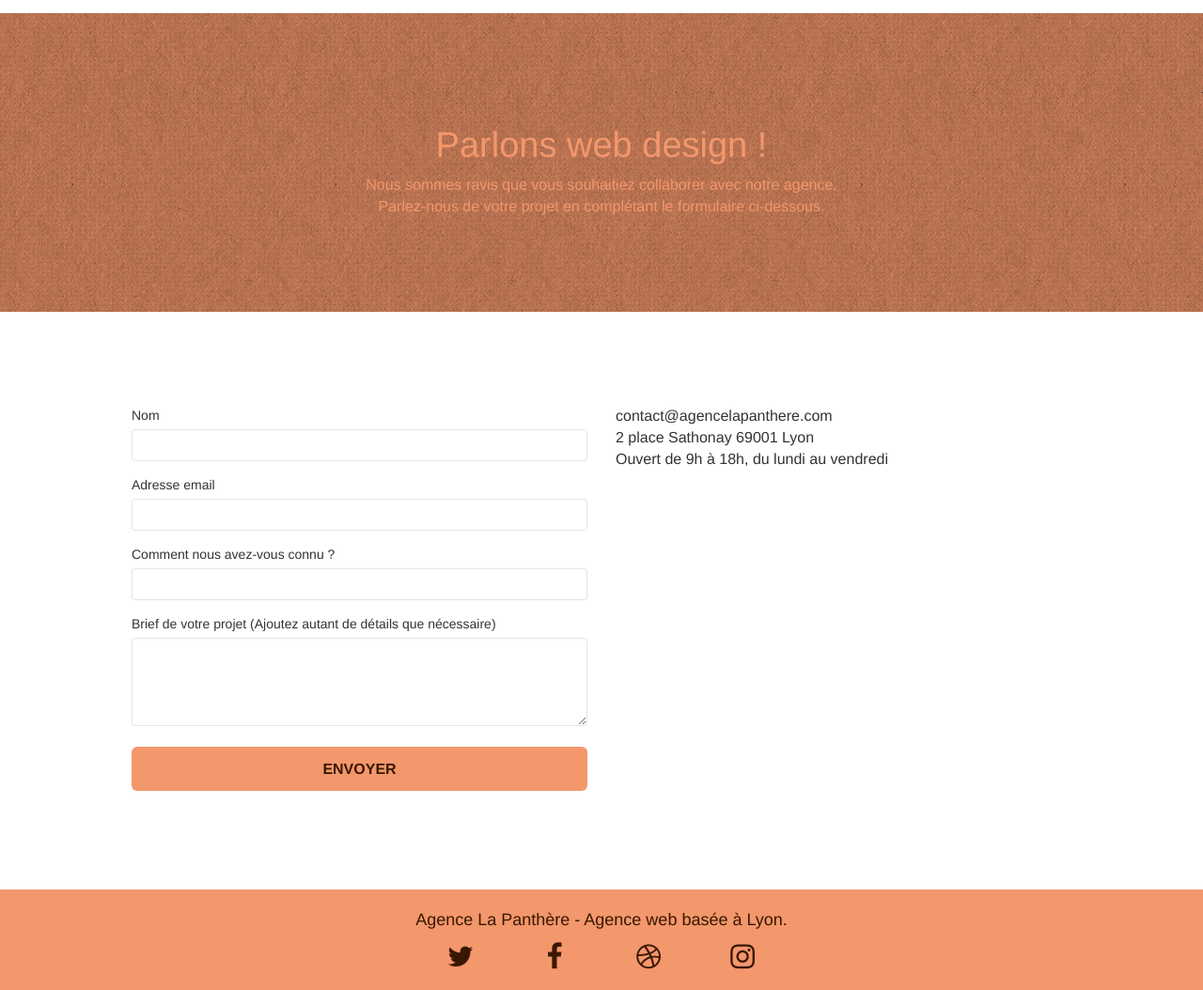
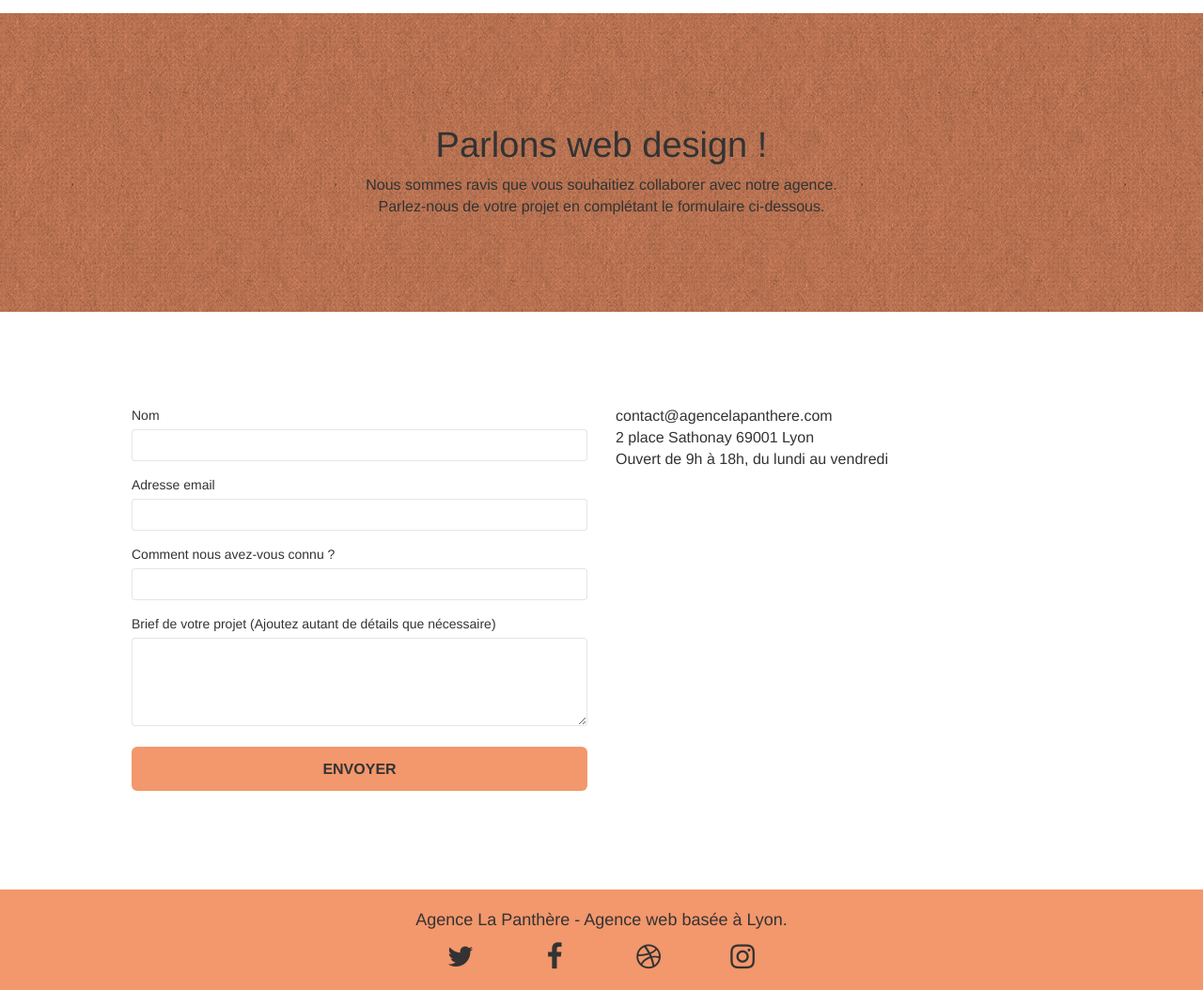
Before and after one commit to itsnevoz/laPANTHERE, a plain HTML site: page page2.html in a window 1280 px wide. Shown: the part 80-1134 px from the top of the page at 94% size. Drawn offline with Linux system fonts and the light colour scheme.

Commit message:
contrast page 2

```diff
--- a/page2.html
+++ b/page2.html
@@ -53,10 +53,10 @@
 	<div class="container bloc-lg">
 		<div class="row">
 			<div class="col-sm-12">
-				<h1 class="text-center hero-bloc-text tc-white">
+				<h1 class="text-center hero-bloc-text brown">
 					Parlons web design !
 				</h1>
-				<p class="text-center mg-lg tc-white tight-width-whitespace">
+				<p class="text-center mg-lg  tight-width-whitespace brown">
 					Nous sommes ravis que vous souhaitiez collaborer avec notre agence.<br>
 					Parlez-nous de votre projet en complétant le formulaire ci-dessous.
 				</p>
--- a/style.css
+++ b/style.css
@@ -133,7 +133,7 @@ a:hover {
 .d-bloc h5 a,
 .d-bloc h6 a,
 .d-bloc p a {
-    color:#3A1700;
+    color:#333333;
 }
 
 .d-bloc .a-btn:hover,
@@ -689,7 +689,7 @@ p {
 
 .cta-hero {
     margin-top: 22px;
-    color: #3A1700!important;
+    color: #333333!important;
     text-transform: uppercase;
     padding: 12px 28px 12px 28px;
     font-size: 16px;
@@ -740,7 +740,7 @@ h4 {
 }
 
 .black {
-    color: #3A1700!important;
+    color: #333333!important;
     font-family: "helvetica";
     font-weight: 400;
     font-size: 18px;
@@ -784,15 +784,18 @@ h4 {
 .tc-white {
     color: #F3976C!important;
 }
+.brown{
+    color: #333333;
+}
 
 .btn-atomic-tangerine {
     background: #F3976C;
-    color: #3A1700!important;
+    color: #333333!important;
 }
 
 .btn-atomic-tangerine:hover {
     background: #c27956!important;
-    color: #3A1700!important;
+    color: #333333!important;
 }
 
 .ltc-white {
```
